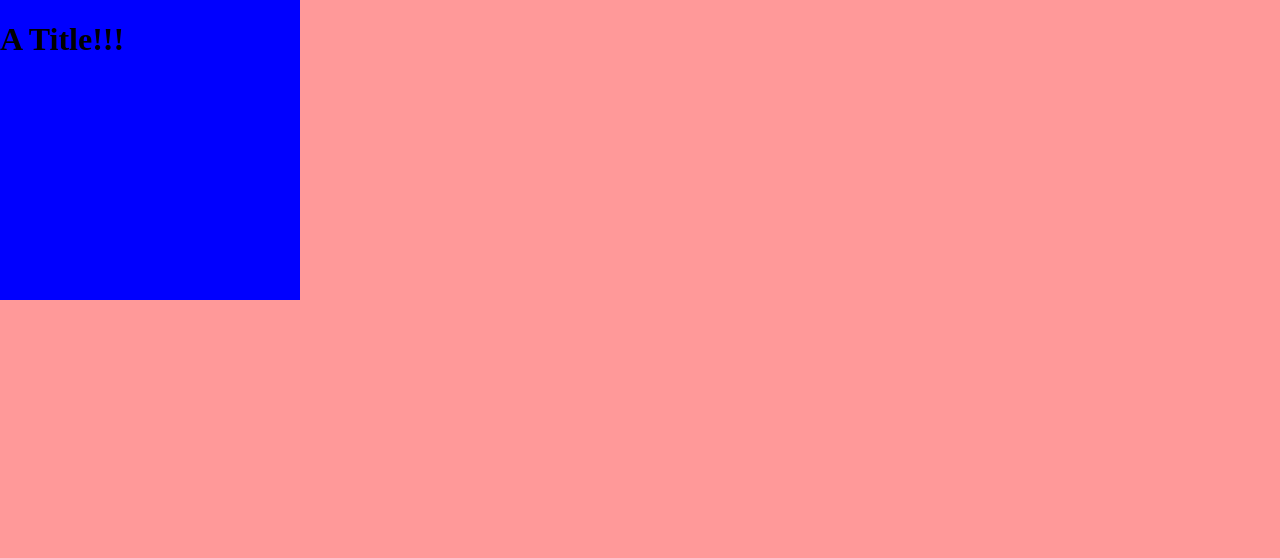
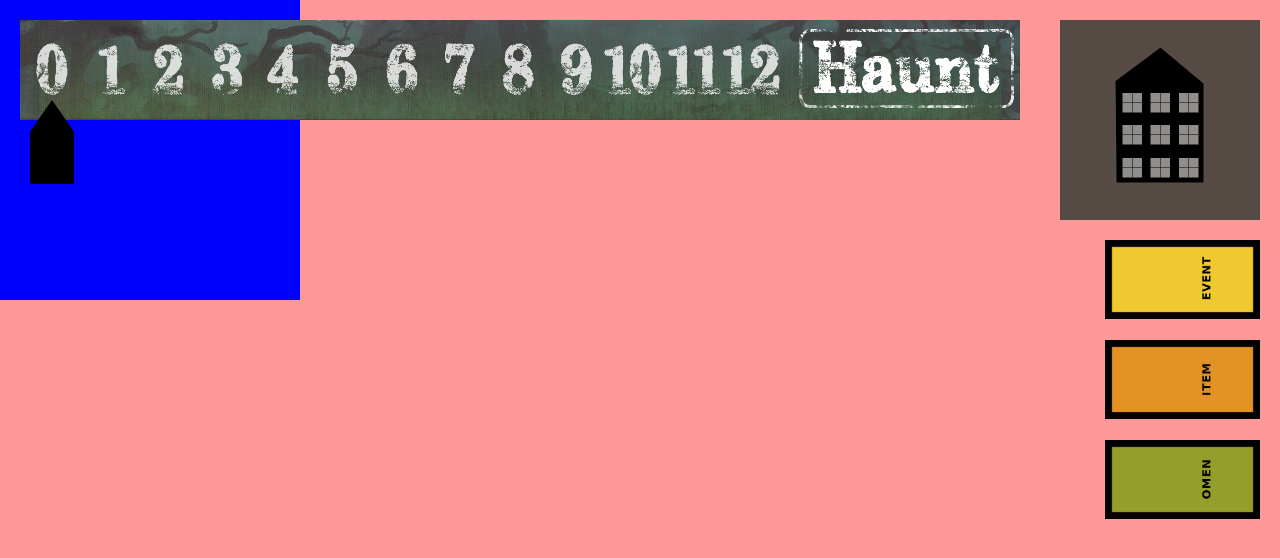
Before and after one commit to unique-pear486/bhh, a plain HTML site: page index.html in a window 1280 px wide. Drawn offline with Linux system fonts and the light colour scheme.

Commit message:
Add more ui elements.

```diff
--- a/css/index.css
+++ b/css/index.css
@@ -10,6 +10,65 @@ body {
 }
 #upper {
     z-index: 2;
+}
+#tracker {
+    top: 20px;
+    left: 20px;
+}
+#tracker-marker-container {
+    width: 775px;
+    height: 100px;
+    top: 0px;
+    position: absolute;
+}
+#tracker-marker {
+    top: 80px;
+    left: 10px;
+    position: absolute;
+}
+#haunt {
+    top: 0px;
+    left: 775px;
+    width: 225px;
+    height: 100px;
+    position: absolute;
+}
+#tile-deck {
+    top: 20px;
+    right: 20px;
+}
+#tile-upper {
+    top: 66px;
+    left: 50px;
+    height: 33px;
+    width: 100px;
+    position: absolute;
+}
+#tile-ground {
+    top: 99px;
+    left: 50px;
+    height: 33px;
+    width: 100px;
+    position: absolute;
+}
+#tile-basement {
+    top: 132px;
+    left: 50px;
+    height: 33px;
+    width: 100px;
+    position: absolute;
+}
+#event-deck {
+    top: 240px;
+    right: 20px;
+}
+#item-deck {
+    top: 340px;
+    right: 20px;
+}
+#omen-deck {
+    top: 440px;
+    right: 20px;
 }
 .ui {
     z-index: 99;
--- a/index.html
+++ b/index.html
@@ -8,8 +8,29 @@
     </div>
     <div class="floor hidd" id="ground"></div>
     <div class="floor hidd" id="upper"></div>
-    <div class="ui">
-      <h1>A Title!!!</h1>
+    <div class="ui" id="tracker">
+      <img src="img/tracker.png"/>
+      <div id="tracker-marker-container">
+        <div id="tracker-marker"/>
+          <img src="img/marker.png"/>
+        </div>
+      </div>
+      <div id="haunt"></div>
+    </div>
+    <div class="ui" id="tile-deck">
+      <img src="img/Tile_.png" width="200" height="200"/>
+      <div id="tile-upper"></div>
+      <div id="tile-ground"></div>
+      <div id="tile-basement"></div>
+    </div>
+    <div class="ui" id="event-deck">
+      <img src="img/event.jpg" width="155" height="79"/>
+    </div>
+    <div class="ui" id="item-deck">
+      <img src="img/item.jpg" width="155" height="79"/>
+    </div>
+    <div class="ui" id="omen-deck">
+      <img src="img/omen.jpg" width="155" height="79"/>
     </div>
     <script src="js/jquery.js"></script>
     <script src="js/jquery-ui.js"></script>
--- a/js/index.js
+++ b/js/index.js
@@ -7,6 +7,12 @@
 
   $(".object").draggable({grid:[300,300]});
   $(".floor").draggable();
+  $("#tracker-marker").draggable(
+    {
+      grid:[58,58],
+      axis:"x",
+      containment: "#tracker-marker-container"
+    });
 
   function selectBasement() {
     floorsDiv.addClass("hidd");
```
Also changed, not shown: img/Tile_.png (added), img/Tile_b.png (added), img/Tile_bgu.png (added), img/Tile_g.png (added), img/Tile_u.png (added), img/event.jpg (added), img/item.jpg (added), img/marker.png (added), img/omen.jpg (added), img/tracker.png (added).
